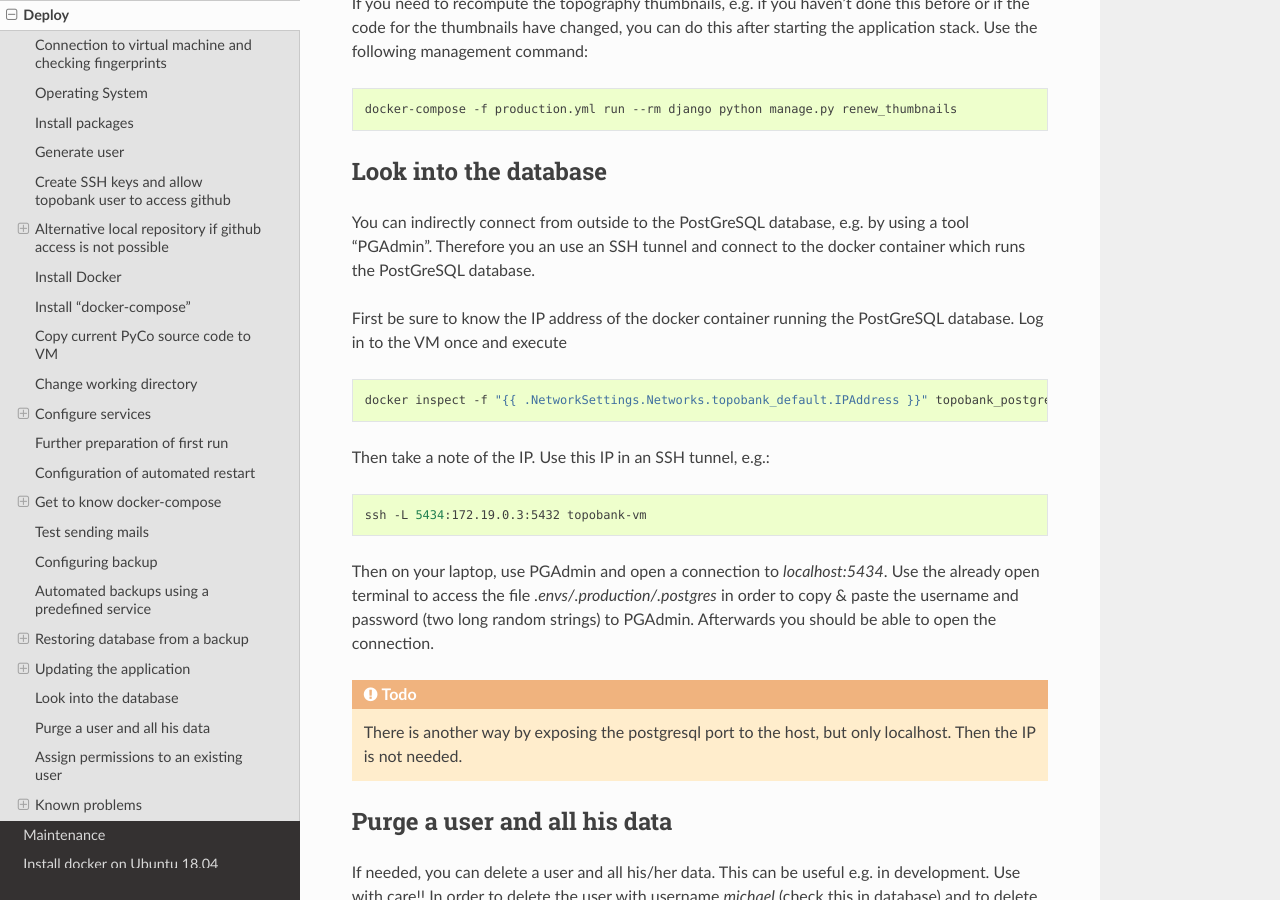
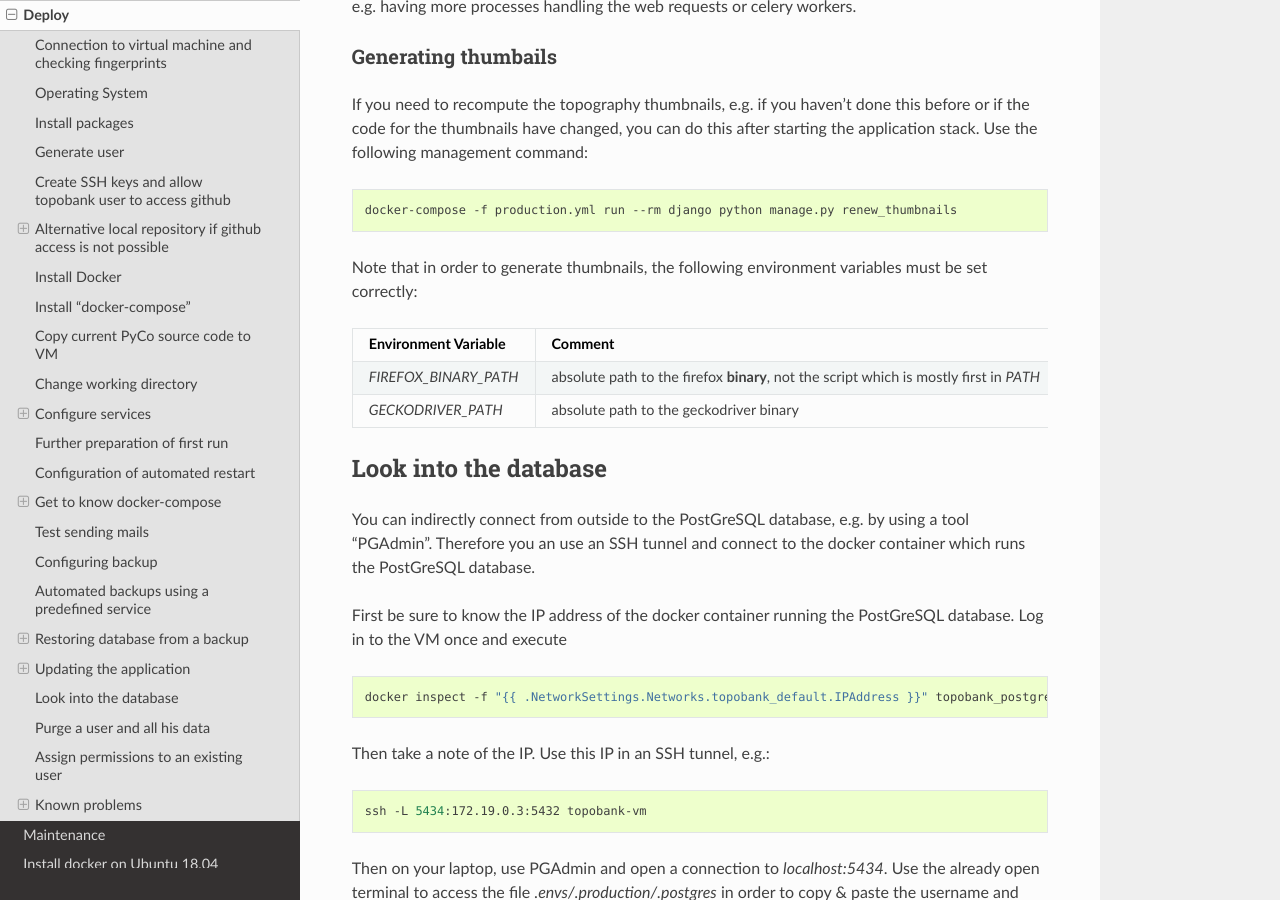
Before and after one commit to ContactEngineering/topobank, a Sphinx documentation site: the page built from docs/deploy.rst, in a window 1280 px wide and 900 px high, scrolled down 20549 px. Built offline with Sphinx 7.4.7 and the Read the Docs theme 2.0.0, drawn with Linux system fonts in a browser that asks for light colours; some of the changed text lies outside the part shown.

Commit message:
DOC: Added firefox+geckodriver settings to example config.
Related to #514.

```diff
--- a/docs/deploy.rst
+++ b/docs/deploy.rst
@@ -368,6 +368,12 @@
     DJANGO_SECRET_KEY=<put in here your secret key>
     DJANGO_ADMIN_URL=<put here some random string>
     DJANGO_ALLOWED_HOSTS=contact.engineering
+
+    # Generating topography thumbnails with Firefox
+    # ------------------------------------------------------------------------------
+    # firefox binary, not the script!
+    FIREFOX_BINARY_PATH=/opt/conda/bin/FirefoxApp/firefox
+    GECKODRIVER_PATH=/opt/conda/bin/geckodriver
 
     # Security
     # ------------------------------------------------------------------------------
@@ -1082,6 +1088,19 @@
 
      docker-compose -f production.yml run --rm django python manage.py renew_thumbnails
 
+Note that in order to generate thumbnails, the following environment variables must be set correctly:
+
+.. list-table::
+    :widths: 25 75
+    :header-rows: 1
+
+    * - Environment Variable
+      - Comment
+    * - `FIREFOX_BINARY_PATH`
+      - absolute path to the firefox **binary**, not the script which is mostly first in `PATH`
+    * - `GECKODRIVER_PATH`
+      - absolute path to the geckodriver binary
+
 
 
 Look into the database
```
